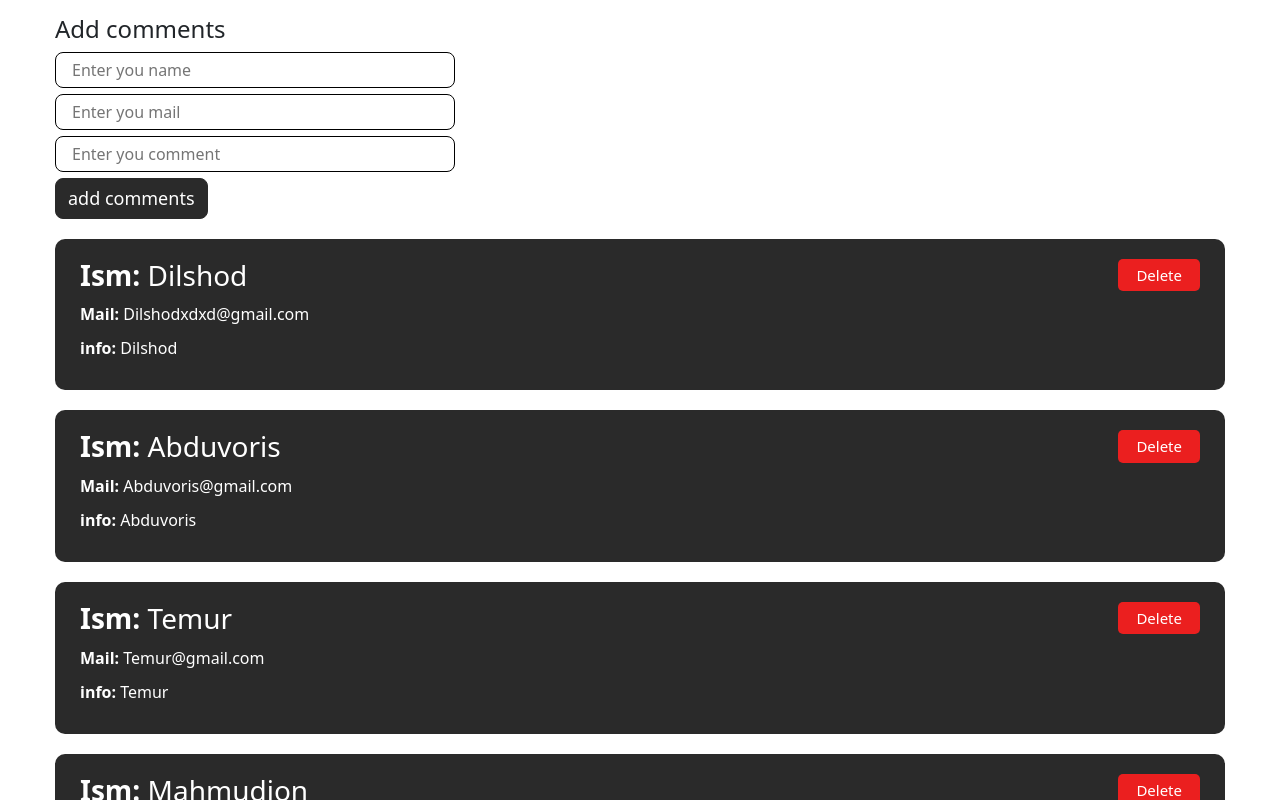
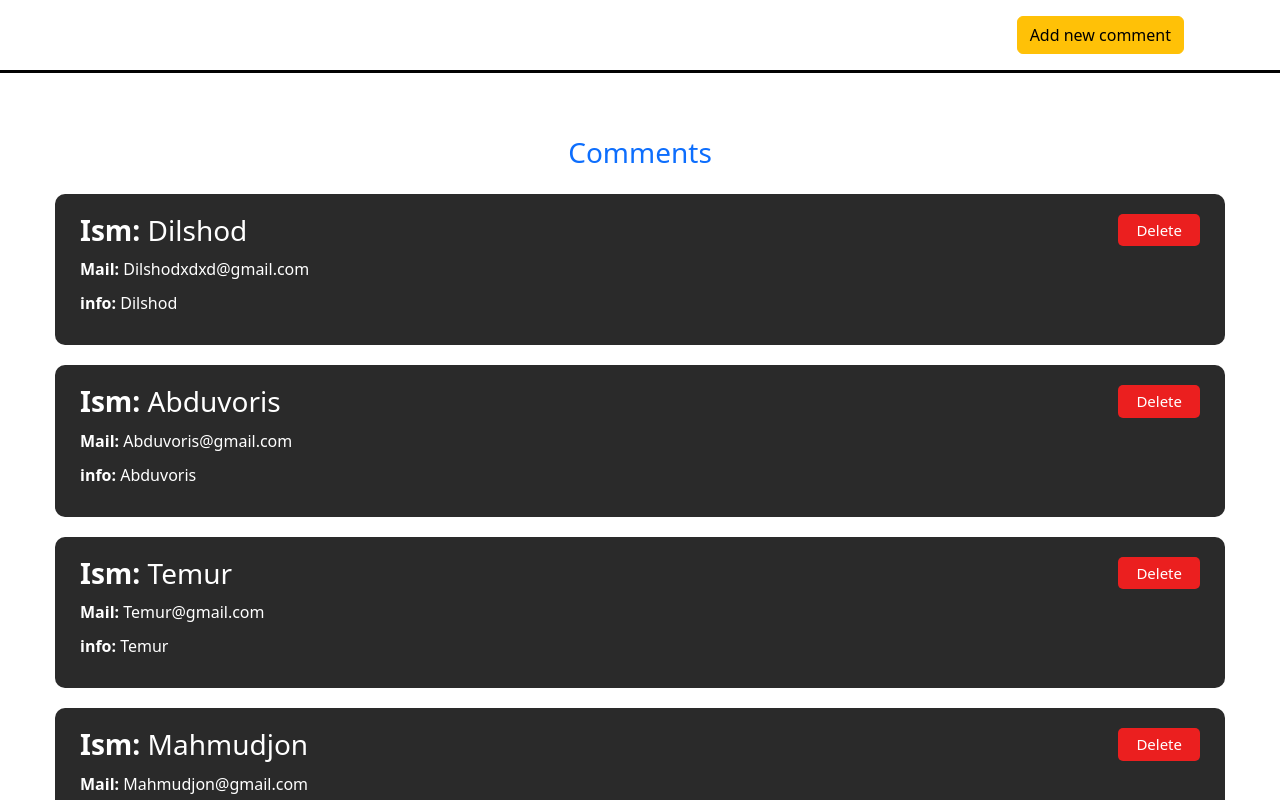
Before and after one commit to DilshodXD/Vue-lerning, a Vue app: page / in a window 1280 px wide. Shown: the top 800 px of the page. Built offline with nearby package versions, Linux system fonts and the light colour scheme.

Commit message:
next learning vue js

```diff
--- a/src/App.vue
+++ b/src/App.vue
@@ -1,33 +1,46 @@
 <template>
+  <navbar :showModal="showModal"/>
   <div class="all">
-    <comment-form @addComment="createComment" />
-    <comment-list :comments="comments" />
+    <my-modal v-model:show="modalVisible">
+      <comment-form @addComment="createComment" />
+    </my-modal>
+    <comment-list :comments="comments" @remove="removeComent" />
   </div>
 </template>
 
 <script>
-import CommentForm from "./components/CommentForm";
-import CommentList from "./components/CommentList";
+import CommentForm from "./components/CommentForm.vue";
+import CommentList from "./components/CommentList.vue";
+import Navbar from "./components/Navbar.vue";
 
 export default {
   components: {
     CommentForm,
     CommentList,
+    Navbar,
   },
   data() {
     return {
       comments: [
-        {id: 1,name: "Dilshod",mail: "Dilshodxdxd@gmail.com",info: "Dilshod",},
-        {id: 2,name: "Abduvoris",mail: "Abduvoris@gmail.com",info: "Abduvoris",},
-        {id: 3,name: "Temur",mail: "Temur@gmail.com",info: "Temur" },
-        {id: 4,name: "Mahmudjon",mail: "Mahmudjon@gmail.com",info: "Mahmudjon",},
-        {id: 5,name: "Muhammadamin",mail: "Muhammadamin@gmail.com",info: "Muhammadamin",},
+        {id: 1, name: "Dilshod", mail: "Dilshodxdxd@gmail.com", info: "Dilshod"},
+        {id: 2, name: "Abduvoris", mail: "Abduvoris@gmail.com", info: "Abduvoris"},
+        {id: 3, name: "Temur", mail: "Temur@gmail.com", info: "Temur"},
+        {id: 4, name: "Mahmudjon", mail: "Mahmudjon@gmail.com", info: "Mahmudjon"},
+        {id: 5, name: "Muhammadamin", mail: "Muhammadamin@gmail.com", info: "Muhammadamin"},
       ],
+      modalVisible: false,
     };
   },
   methods: {
     createComment(comments) {
       this.comments.push(comments);
+      this.modalVisible = false;
+    },
+    removeComent(comment) {
+      this.comments = this.comments.filter((c) => c.id !== comment.id);
+    },
+    showModal(modal) {
+      this.modalVisible = true;
     },
   },
 };
--- a/src/components/CommentItem.vue
+++ b/src/components/CommentItem.vue
@@ -5,7 +5,7 @@
       <p class="mail"><b>Mail: </b>{{ comment.mail }}</p>
       <p class="info"><b>info: </b>{{ comment.info }}</p>
     </div>
-    <my-button class="btn-danger">Delete</my-button>
+    <my-button class="btn-danger" @click="$emit('remove', comment)">Delete</my-button>
   </div>
 </template>
 
--- a/src/components/CommentList.vue
+++ b/src/components/CommentList.vue
@@ -1,13 +1,22 @@
 <template>
-  <div>
-    <div class="comment" v-for="comment in comments" :key="comment.id">
-      <comment-item :comment="comment"/>
+  <div v-show="comments.length > 0">
+    <h3 class="text-center mt-5 mb-4 text-primary">Comments</h3>
+    <div
+      class="comment"
+      v-for="comment in comments"
+      :key="comment.id"
+      @remove="$emit('remove', comment)"
+    >
+      <comment-item :comment="comment" @remove="$emit('remove', comment)" />
     </div>
+  </div>
+  <div v-show="comments.length == 0">
+    <h2 class="text-center text-danger">we can not found ary comments</h2>
   </div>
 </template>
 
 <script>
-import CommentItem from "./CommentItem.vue"
+import CommentItem from "./CommentItem.vue";
 
 export default {
   components: {
--- /dev/null
+++ b/src/components/Navbar.vue
@@ -0,0 +1,16 @@
+<template>
+    <div class="d-flex justify-content-end py-3 mx-5">
+        <my-button type="button" @click="showModal" class="btn btn-warning mx-5">Add new comment</my-button>
+    </div>
+    <div style="background: #020202; height: 3px;"></div>
+</template>
+
+<script>
+export default {
+    props: {
+        showModal:{
+            type: Function,
+        }
+    }
+}
+</script>
--- /dev/null
+++ b/src/components/UI/MyModal.vue
@@ -0,0 +1,44 @@
+<template>
+  <div class="modal" v-if="show" @click.stop="hideModal">
+    <div @click.stop class="modal_content">
+      <slot></slot>
+    </div>
+  </div>
+</template>
+
+<script>
+export default {
+  name: "my-modal",
+  props: {
+    show: {
+      type: Boolean,
+      default: false,
+    },
+  },
+  methods: {
+    hideModal() {
+      this.$emit("update:show", false);
+    },
+  },
+};
+</script>
+
+<style scoped>
+.modal {
+  position: fixed;
+  top: 0;
+  left: 0;
+  width: 100%;
+  height: 100%;
+  background-color: rgb(225 ,225 ,225, .6 );
+  z-index: 10;
+  display: flex;
+}
+.modal_content {
+  margin: auto;
+  background-color: #fff;
+  border-radius: 15px;
+  padding: 20px;
+  width: 50%;
+}
+</style>
--- a/src/components/UI/index.js
+++ b/src/components/UI/index.js
@@ -1,7 +1,9 @@
 import MyButton from './MyButton';
 import MyInput from './MyInput';
+import MyModal from './MyModal';
 
 export default [
     MyButton,
     MyInput,
+    MyModal,
 ]
```
